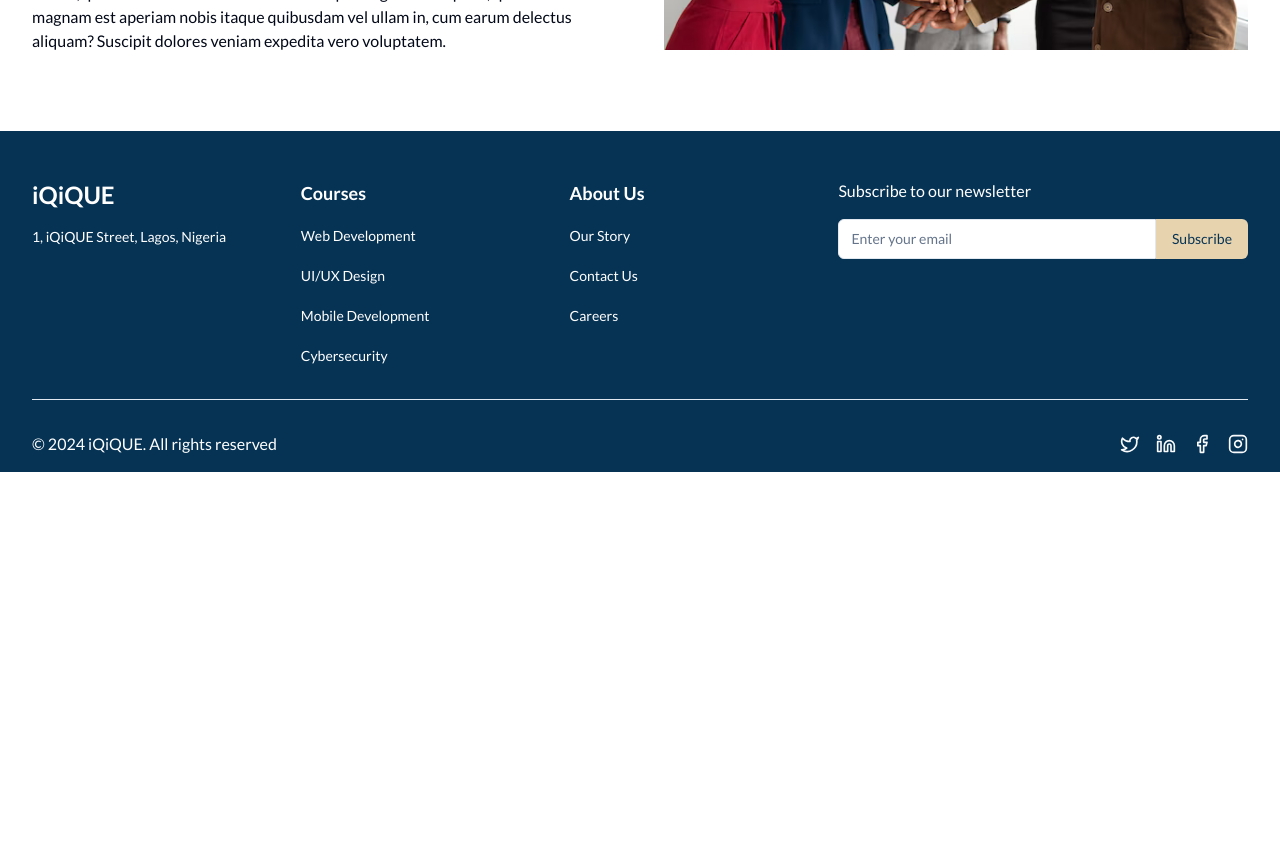
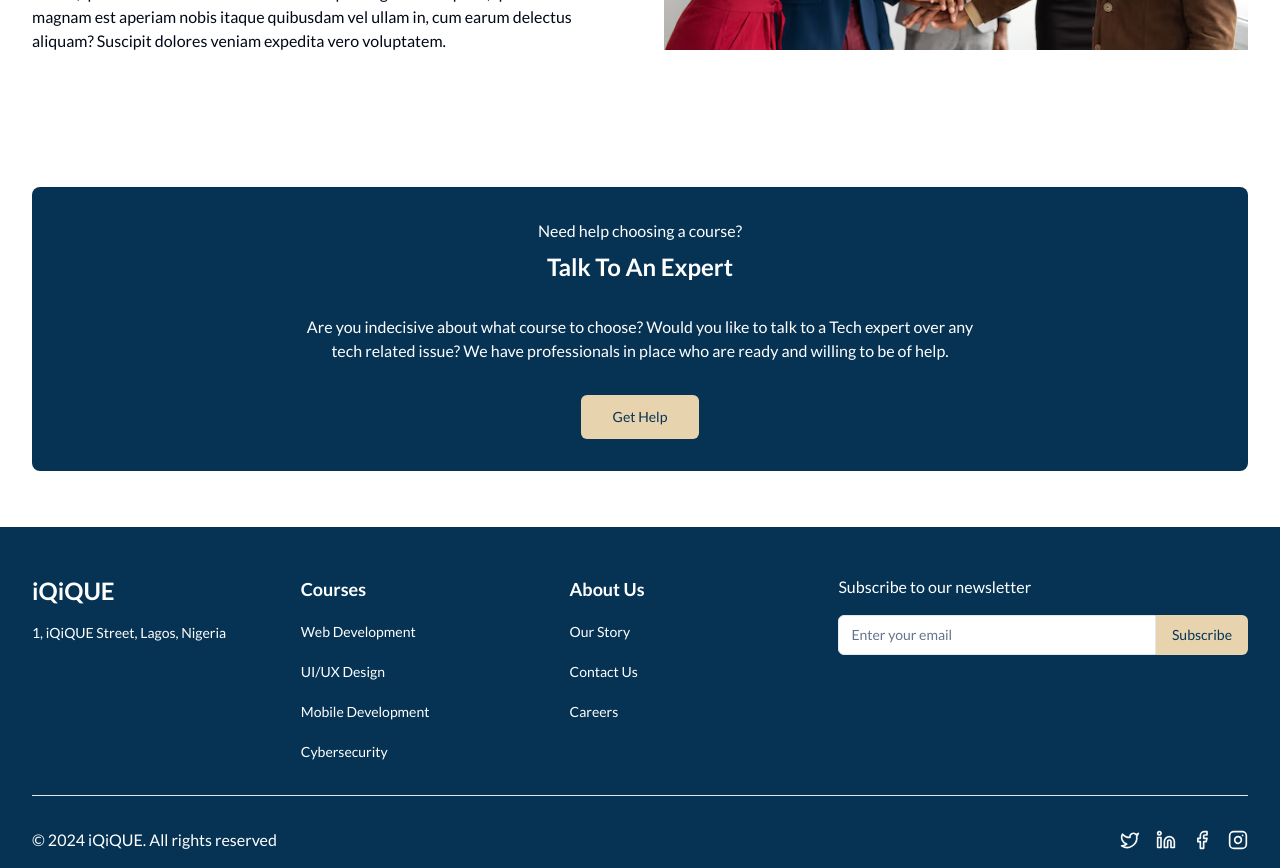
Before and after one commit to tjdibbs/iquehub-web, a Next.js app: page /about in a window 1280 px wide. Shown: the part 1220-2088 px from the top of the page. Before the commit the page ends 1692 px from the top, so only its background shows below. Built offline with nearby package versions, Linux system fonts and the light colour scheme.

Commit message:
update about

```diff
--- a/app/(app)/about/page.tsx
+++ b/app/(app)/about/page.tsx
@@ -1,4 +1,5 @@
 import AboutHero from '@/components/about/hero';
+import NeedHelp from '@/components/landing/need-help';
 import Container from '@/components/shared/container';
 import { PreloadAboutResources } from '@/lib/preload-resources';
 import Image from 'next/image';
@@ -49,6 +50,7 @@ export default function Page() {
           </div>
         </Container>
       </section>
+      <NeedHelp />
     </main>
   );
 }
```
